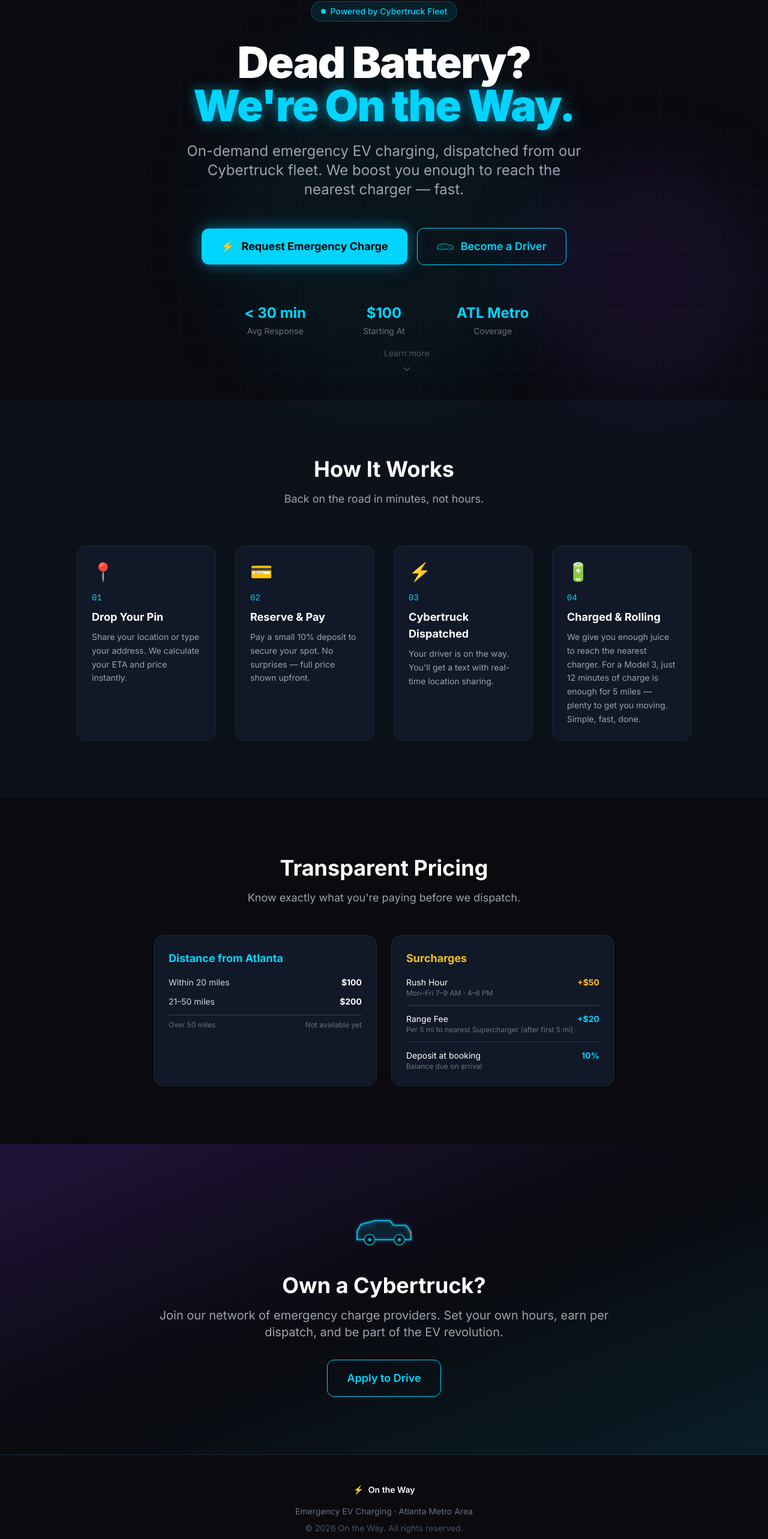
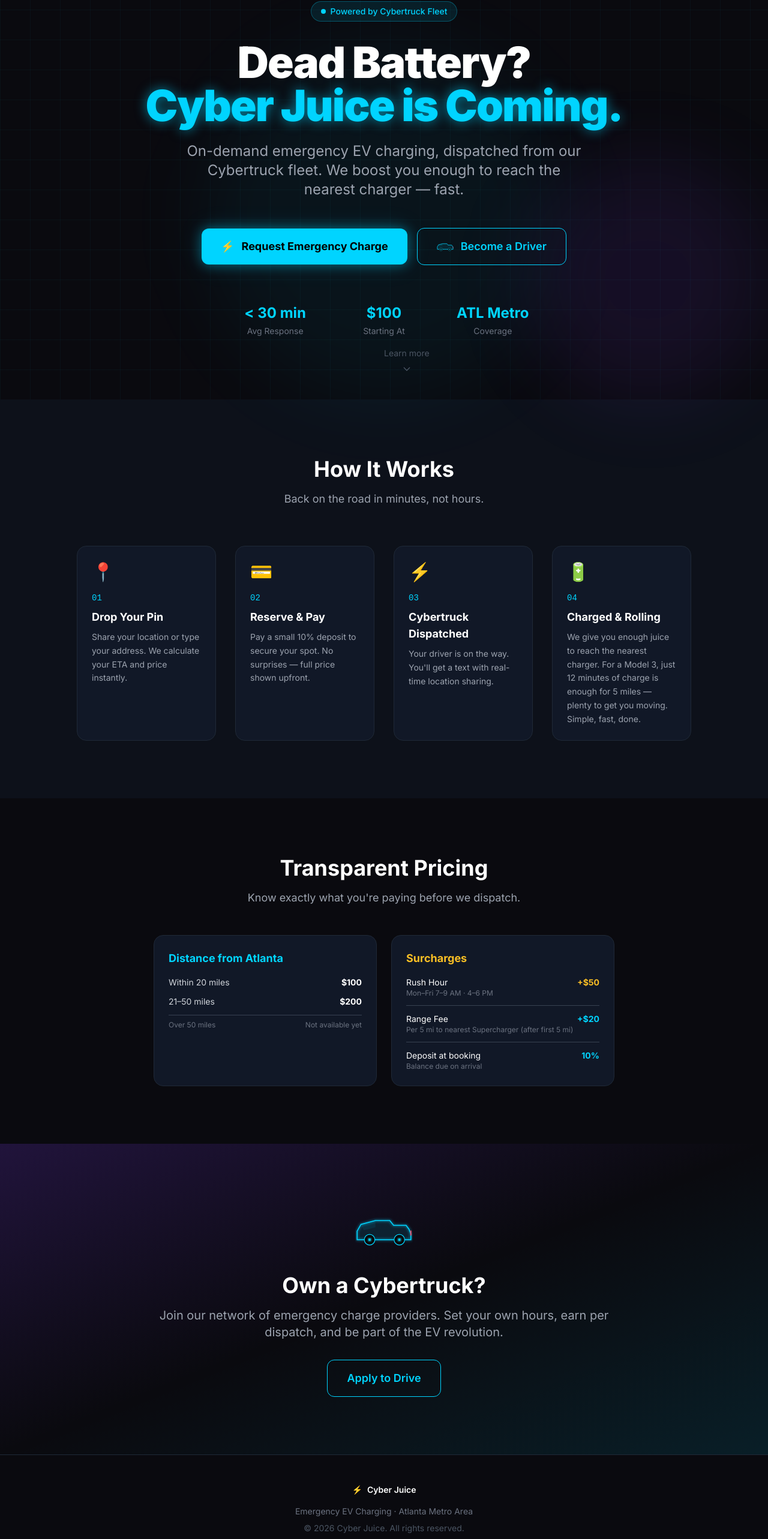
Before and after one commit to ericwjr-agent/on-the-way, a Next.js app: page / in a window 1280 px wide. Shown: the part 134-2700 px from the top of the page at 60% size. Built offline with nearby package versions, Linux system fonts and the light colour scheme.

Commit message:
rebrand: On the Way → Cyber Juice across entire app

```diff
--- a/app/api/orders/route.ts
+++ b/app/api/orders/route.ts
@@ -43,7 +43,7 @@
           description,
         }],
         application_context: {
-          brand_name:          'On the Way',
+          brand_name:          'Cyber Juice',
           user_action:         'PAY_NOW',
           shipping_preference: 'NO_SHIPPING',
         },
--- a/app/book/page.tsx
+++ b/app/book/page.tsx
@@ -2,7 +2,7 @@
 import Link from 'next/link';
 
 export const metadata = {
-  title: 'Book Emergency Charge — On the Way',
+  title: 'Book Emergency Charge — Cyber Juice',
 };
 
 export default function BookPage() {
--- a/app/driver/page.tsx
+++ b/app/driver/page.tsx
@@ -62,7 +62,7 @@
         <div className="relative z-10 max-w-2xl mx-auto">
           <div className="text-6xl mb-6">🚗</div>
           <h1 className="text-5xl font-black mb-4">
-            Drive with <span className="text-brand-cyan">On the Way</span>
+            Drive with <span className="text-brand-cyan">Cyber Juice</span>
           </h1>
           <p className="text-xl text-gray-400 leading-relaxed">
             Own a Cybertruck? Turn it into an income stream. Join our network of
@@ -183,9 +183,9 @@
 
       <footer className="py-8 px-6 border-t border-gray-800 text-center text-gray-500 text-sm">
         <Link href="/" className="flex items-center justify-center gap-2 mb-2">
-          <span>⚡</span><span className="font-semibold text-white">On the Way</span>
+          <span>⚡</span><span className="font-semibold text-white">Cyber Juice</span>
         </Link>
-        <p>© {new Date().getFullYear()} On the Way. All rights reserved.</p>
+        <p>© {new Date().getFullYear()} Cyber Juice. All rights reserved.</p>
       </footer>
     </div>
   );
--- a/app/layout.tsx
+++ b/app/layout.tsx
@@ -2,12 +2,12 @@
 import './globals.css';
 
 export const metadata: Metadata = {
-  title: 'On the Way — Emergency EV Charging',
+  title: 'Cyber Juice — Emergency EV Charging',
   description:
     'On-demand emergency EV charging powered by Cybertrucks. Stranded with a dead battery? We come to you.',
   keywords: ['EV charging', 'emergency charging', 'Cybertruck', 'electric vehicle', 'roadside assistance'],
   openGraph: {
-    title: 'On the Way — Emergency EV Charging',
+    title: 'Cyber Juice — Emergency EV Charging',
     description: 'On-demand emergency EV charging. We come to you.',
     type: 'website',
   },
--- a/app/page.tsx
+++ b/app/page.tsx
@@ -13,7 +13,7 @@
         <div className="flex items-center gap-2">
           <span className="text-2xl">⚡</span>
           <span className="text-xl font-bold tracking-tight">
-            On the <span className="text-brand-cyan">Way</span>
+            Cyber <span className="text-brand-cyan">Juice</span>
           </span>
         </div>
         <div className="flex items-center gap-4">
@@ -47,7 +47,7 @@
 
           <h1 className="text-5xl md:text-7xl font-black tracking-tight leading-none mb-6">
             Dead Battery?<br />
-            <span className="text-brand-cyan glow-cyan-text">We're On the Way.</span>
+            <span className="text-brand-cyan glow-cyan-text">Cyber Juice is Coming.</span>
           </h1>
 
           <p className="text-xl md:text-2xl text-gray-400 max-w-2xl mx-auto mb-12 leading-relaxed">
@@ -195,10 +195,10 @@
       <footer className="py-12 px-6 border-t border-gray-800 text-center text-gray-500 text-sm">
         <div className="flex items-center justify-center gap-2 mb-4">
           <span>⚡</span>
-          <span className="font-semibold text-white">On the Way</span>
+          <span className="font-semibold text-white">Cyber Juice</span>
         </div>
         <p>Emergency EV Charging · Atlanta Metro Area</p>
-        <p className="mt-2 text-gray-600">© {new Date().getFullYear()} On the Way. All rights reserved.</p>
+        <p className="mt-2 text-gray-600">© {new Date().getFullYear()} Cyber Juice. All rights reserved.</p>
       </footer>
     </div>
   );
--- a/components/PaymentStep.tsx
+++ b/components/PaymentStep.tsx
@@ -26,7 +26,7 @@
       headers: { 'Content-Type': 'application/json' },
       body: JSON.stringify({
         amount:      (quote.depositCents / 100).toFixed(2),
-        description: `On the Way — Emergency Charge Deposit (${formatUSD(quote.priceCents)} total)`,
+        description: `Cyber Juice — Emergency Charge Deposit (${formatUSD(quote.priceCents)} total)`,
       }),
     });
     const data = await res.json();
--- a/lib/pricing.ts
+++ b/lib/pricing.ts
@@ -1,4 +1,4 @@
-// Pricing logic for On the Way emergency charging
+// Pricing logic for Cyber Juice emergency charging
 
 export const TIER1_MAX_MILES         = 20;    // ≤ 20 mi → $100
 export const TIER2_MAX_MILES         = 50;    // 21–50 mi → $200
```
